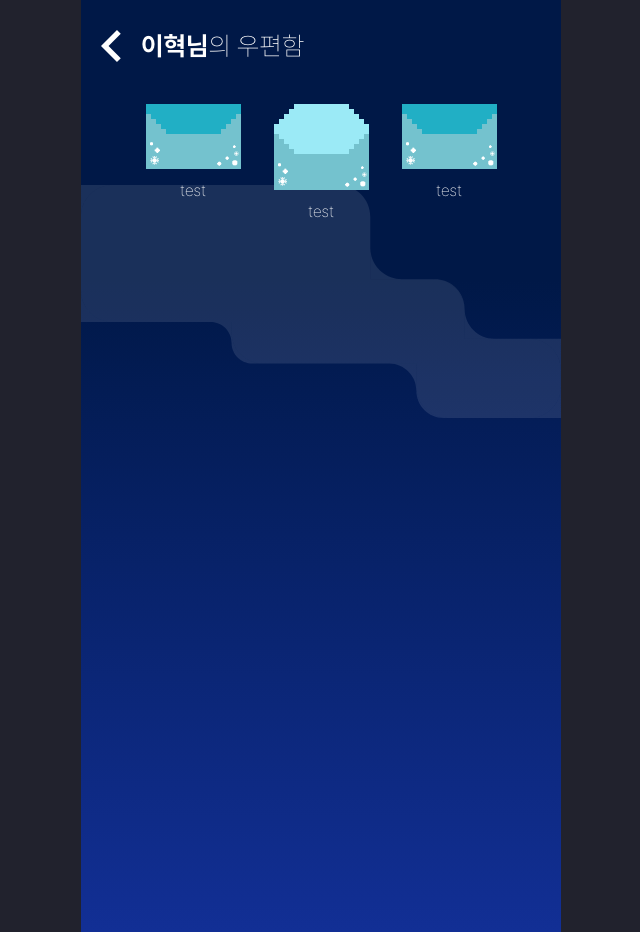
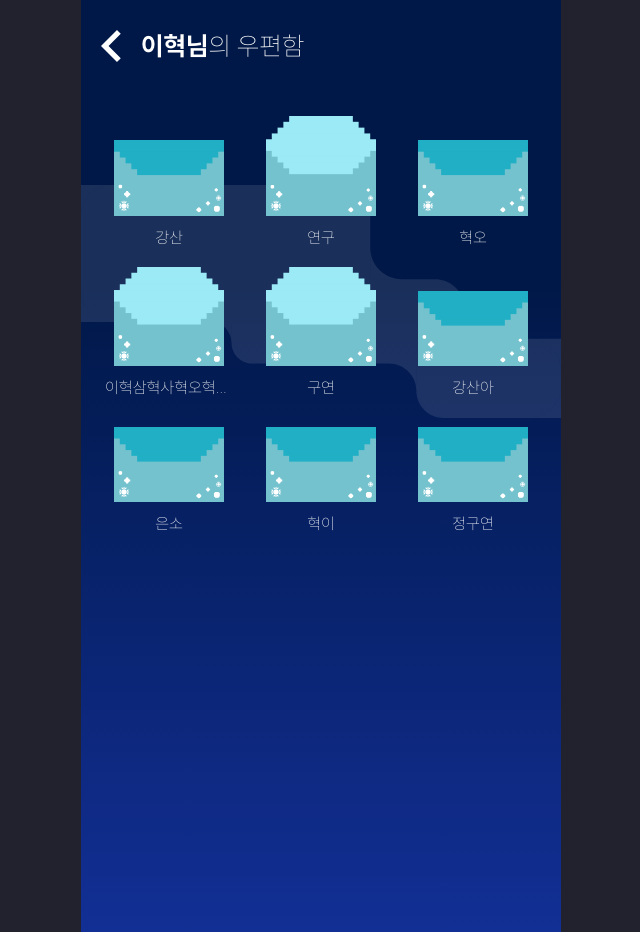
Before and after one commit to GDSC-snowflowerthon/firstsnow-team04-web, a React (Create React App) app: page /mailboxList in a window 1280 px wide. Shown: the whole page, without its empty margins (319-959 px from the left). Built offline with nearby package versions, Linux system fonts and the light colour scheme.

Commit message:
etc : mailboxPage, mailPage

```diff
--- a/src/App.js
+++ b/src/App.js
@@ -6,6 +6,7 @@ import MyPage from "./pages/MyPage";
 import FriendPage from "./pages/FriendPage";
 import WriteMailPage from "./pages/WriteMailPage";
 import MailboxPage from "./pages/MailboxPage";
+import MailPage from "./pages/MailPage";
 import SettingPage from "./pages/SettingPages/SettingPage";
 import SearchPage from "./pages/SettingPages/SearchPage";
 import ChangeSnowmanPage from "./pages/SettingPages/ChangeSnowmanPage";
@@ -24,6 +25,7 @@ function App() {
         <Route path="/friend" element={<FriendPage></FriendPage>}></Route>
         <Route path="/writeMail" element={<WriteMailPage></WriteMailPage>}></Route>
         <Route path="/mailboxList" element={<MailboxPage></MailboxPage>}></Route>
+        <Route path="/mailpage" element={<MailPage></MailPage>}></Route>
 
         <Route path="/setting">
           <Route index element={<SettingPage></SettingPage>}></Route>
--- a/src/components/Envelope.css
+++ b/src/components/Envelope.css
@@ -1,16 +1,28 @@
 .Envelope-Container {
   width: 128px;
-  height: 128px;
+  height: auto;
   text-align: center;
+
 }
 
-.Envelope {
+.Envelope-open {
+  width:110px;
   margin-bottom: 8px;
-  margin-top: 8px;
+  margin-top: 20px;
+}
+.Envelope-close {
+  width:110px;
+  margin-bottom: 8px;
+  margin-top: 30px;
 }
 
 .Envelope-Text {
   font-size: 16px;
   font-family: 'Pretendard';
   color:white;
+  margin:0;
+
+  overflow: hidden;
+  white-space: nowrap;
+  text-overflow: ellipsis;
 }
--- a/src/components/Envelope.js
+++ b/src/components/Envelope.js
@@ -6,12 +6,16 @@ const IMG = {
   ["open"]: opened,
   ["close"]: closed,
 };
+const envelopeClass = {
+  ["open"]: "Envelope-open",
+  ["close"]: "Envelope-close",
+};
 
 const Envelope = ({ letter }) => {
   return (
     <div className="Envelope-Container">
-      <img className="Envelope" src={IMG[letter.is_open]}></img>
-      <div className="Envelope-Text">{letter.sender_id}</div>
+      <img className={envelopeClass[letter.is_open]} src={IMG[letter.is_open]}></img>
+      <p className="Envelope-Text">{letter.sender_id}</p>
     </div>
   );
 };
--- a/src/pages/MailPage.js
+++ b/src/pages/MailPage.js
@@ -1,8 +1,19 @@
 import "./MailPage.css";
+
+import TitleMailbox from "../components/TitleMailbox";
+import LetterView from '../components/LetterView';
+import PageNumber from '../components/PageNumber';
 
 import fog from "../assets/fog.svg";
 
 const MailPage = () => {
+  const name= "이혁"; //user name
+  const date= "2024.01.13"; //당일 날짜
+  const friendName = "산아"; //친구 user name
+  const text="눈이내려 산아 눈이와 \n 새해 복 많이 받고 행복하렴 ! 우리는 다 할 수 있을까? 응 할수있을거야 ^^ 다들 화이팅 응원해 구연아 생일 축하해 혁아 노래 발표한거 축하해 대머리가 잘어울리는구나 오혁처럼 노래를 잘 부르는 에 ! 일 ! 리 ! 혁 ! 노래해 짝 노래해 짝 "
+  const nowPage="01"; // 현재 편지 번수
+  const totalPage="21"; //내가 받은 편지 총 개수
+
   return (
     <div className="App-bg-non">
       {/* 배경색상 + 안개 + 하늘 눈 + 바닥 눈 ++ 페이지 내용*/}
@@ -11,7 +22,12 @@ const MailPage = () => {
           <img src={fog} alt="Fog Image" className="App-bg-fog" />
 
           {/* 이 아래에 페이지 내용들 추가하면 됨. */}
-          <div className="main-container"></div>
+          <div className="main-container">
+            <TitleMailbox userName={name} />
+            {/* <LetterWrite date={date} textTo={friendName} textFrom={name}/> */}
+            <LetterView date={date} textTo={friendName} textDetail={text} textFrom={name} />
+            <PageNumber nowPage={nowPage} totalPage={totalPage}/>
+          </div>
         </div>
       </div>
     </div>
--- a/src/pages/MailboxPage.css
+++ b/src/pages/MailboxPage.css
@@ -1,5 +1,5 @@
 .Envelope-3-container{
     display: flex;
-    justify-content: center;
-    align-items: center;
+    align-items: flex-end;
+    justify-content: space-evenly;
 }
--- a/src/pages/MailboxPage.js
+++ b/src/pages/MailboxPage.js
@@ -18,9 +18,19 @@ const MailboxPage = () => {
           <div className="main-container">
             <TitleMailbox userName={name} />
             <div className="Envelope-3-container">
-              <Envelope letter={{ is_open: "close", sender_id: "test" }} />
-              <Envelope letter={{ is_open: "open", sender_id: "test" }} />
-              <Envelope letter={{ is_open: "close", sender_id: "test" }} />
+              <Envelope letter={{ is_open: "close", sender_id: "강산" }} />
+              <Envelope letter={{ is_open: "open", sender_id: "연구" }} />
+              <Envelope letter={{ is_open: "close", sender_id: "혁오" }} />
+            </div>
+            <div className="Envelope-3-container">
+              <Envelope letter={{ is_open: "open", sender_id: "이혁삼혁사혁오혁육혁" }} />
+              <Envelope letter={{ is_open: "open", sender_id: "구연" }} />
+              <Envelope letter={{ is_open: "close", sender_id: "강산아" }} />
+            </div>
+            <div className="Envelope-3-container">
+              <Envelope letter={{ is_open: "close", sender_id: "은소" }} />
+              <Envelope letter={{ is_open: "close", sender_id: "혁이" }} />
+              <Envelope letter={{ is_open: "close", sender_id: "정구연" }} />
             </div>
           </div>
         </div>
```
